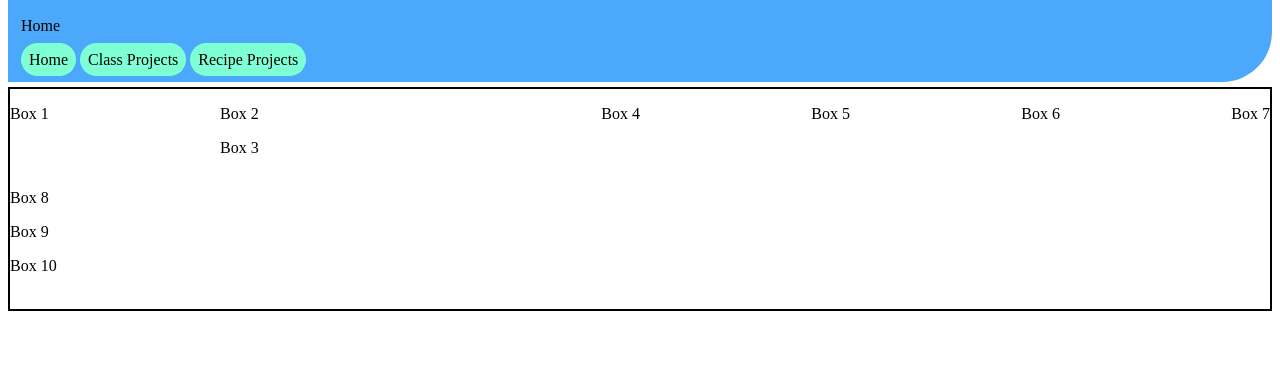
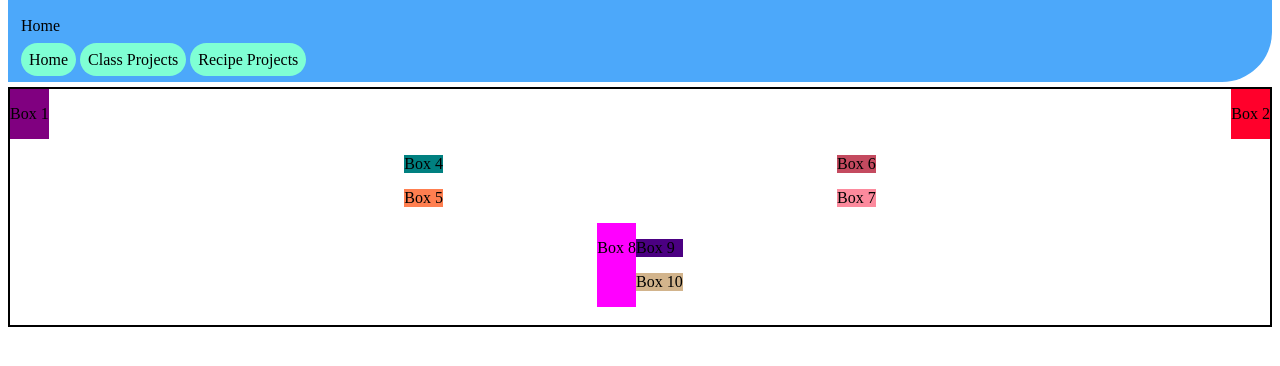
Before and after one commit to StellaLB372/my-website, a plain HTML site: page index.html in a window 1280 px wide. Shown: the part 94-460 px from the top of the page. Drawn offline with Linux system fonts and the light colour scheme.

Commit message:
added colors to home page

```diff
--- a/index.html
+++ b/index.html
@@ -19,28 +19,42 @@
 
         <main>
             <div class="main_box_1">
-             <div class="Box 1"><p>Box 1</p></div>
-              <div class="inner_box_2">
-              <div class="Box 2"><p>Box 2</p></div>
-              <div class="Box 3"><p>Box 3</p></div>
+                <div class="box_1"><p>Box 1</p></div>
+                <div class="inner_box_1">
+                    <div class="box_2"><p>Box 2</p></div>
+                </div>
             </div>
-            <div class="main_box_2"></div>
-              <div class="Box 4"><p>Box 4</p></div>
-              <div class="Box 5"><p>Box 5</p></div>
+            <div class="main_box_2">
+                <div class="inner_box_2">
+                    <div class="box_4"><p>Box 4</p></div>
+                    <div class="box_5"><p>Box 5</p></div>
+                </div>
+                <div class="inner_box_2">
+                 <div class="box_6"><p>Box 6</p></div>
+                 <div class="box_7"><p>Box 7</p></div>
+                 </div>
 
-              <div class="Box 6"><p>Box 6</p></div>
-              <div class="Box 7"><p>Box 7</p></div>
             </div>
             <div class="main_box_3">
-              <div class="Box 8"><p>Box 8</p></div>
-              <div class="Box 9"><p>Box 9</p></div>
-              <div class="Box 10"><p>Box 10</p></div>
+                <div class="box_8"><p>Box 8</p></div>
+                <div class="inner_box_3">
+                    <div class="box_9"><p>Box 9</p></div>
+                    <div class="box_10"><p>Box 10</p></div>
+                </div>
             </div>
 
 
 
 
-                <form action="POST"/form></form>
+
+
+
+
+
+
+
+
+                <form action="POST"></form>
                 <!-- checkboxes -->
 
                 <!-- Text Area -->
--- a/style.css
+++ b/style.css
@@ -1,3 +1,7 @@
+*
+
+
+
 /* .header-link {
     background-color: #ff0022;
 } */
@@ -45,3 +49,53 @@ main {
     display: flex;
     justify-content: space-evenly;
 }
+
+.main_box_3{
+    display: flex;
+    justify-content: center;
+}
+
+.inner_box_1{
+    display: flex;
+
+}
+
+.box_1{
+    background-color: purple;
+}
+
+.box_2{
+    background-color: rgb(255, 0, 43);
+}
+
+.box_3{
+    background-color: aqua;
+}
+
+.box_4{
+    background-color: teal;
+}
+
+.box_5{
+    background-color: coral;
+}
+
+.box_6{
+    background-color: rgb(196, 74, 95);
+}
+
+.box_7{
+    background-color: rgb(252, 138, 157);
+}
+
+.box_8{
+    background-color: magenta;
+}
+
+.box_9{
+    background-color: indigo;
+}
+
+.box_10{
+    background-color: tan;
+}
```
